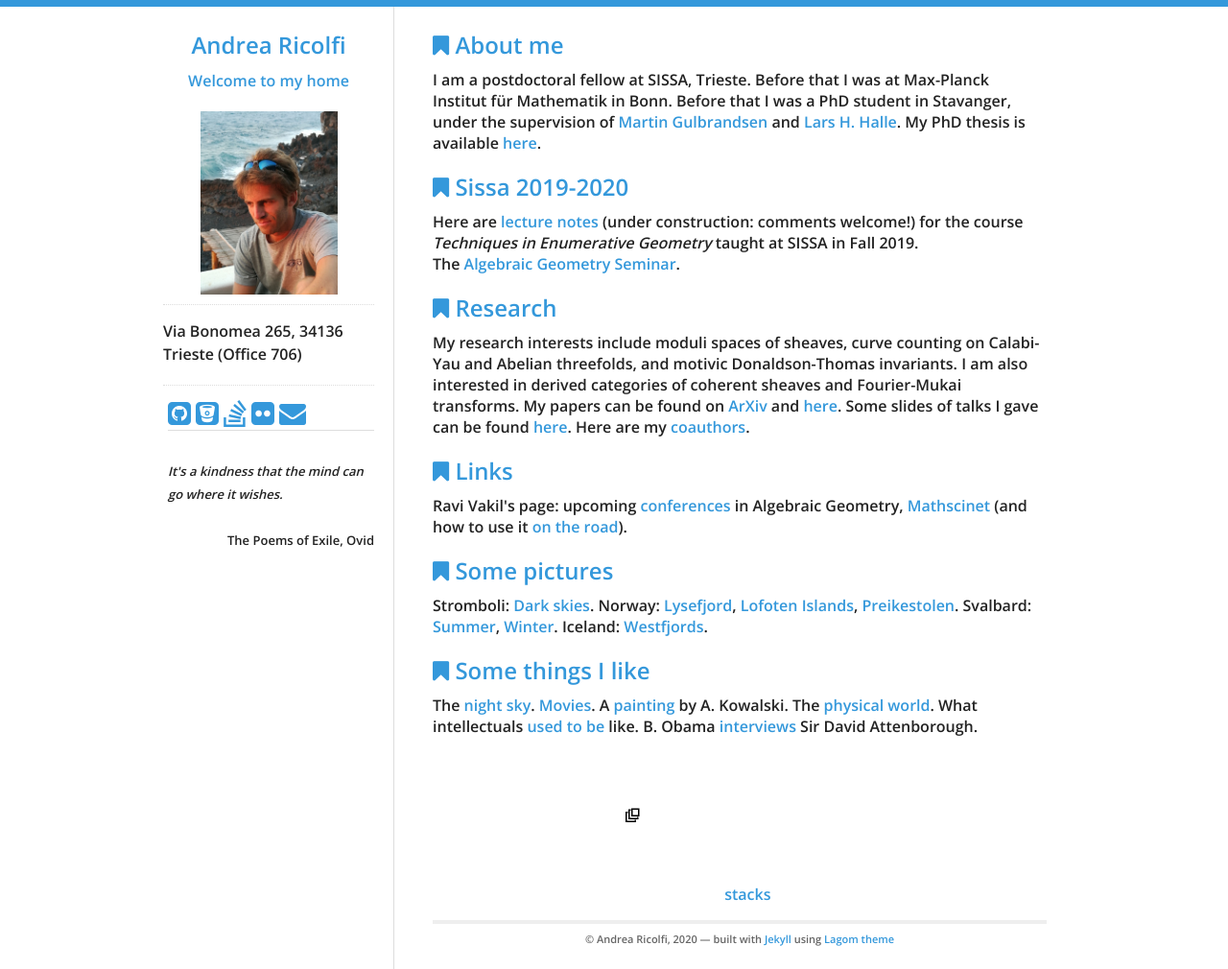
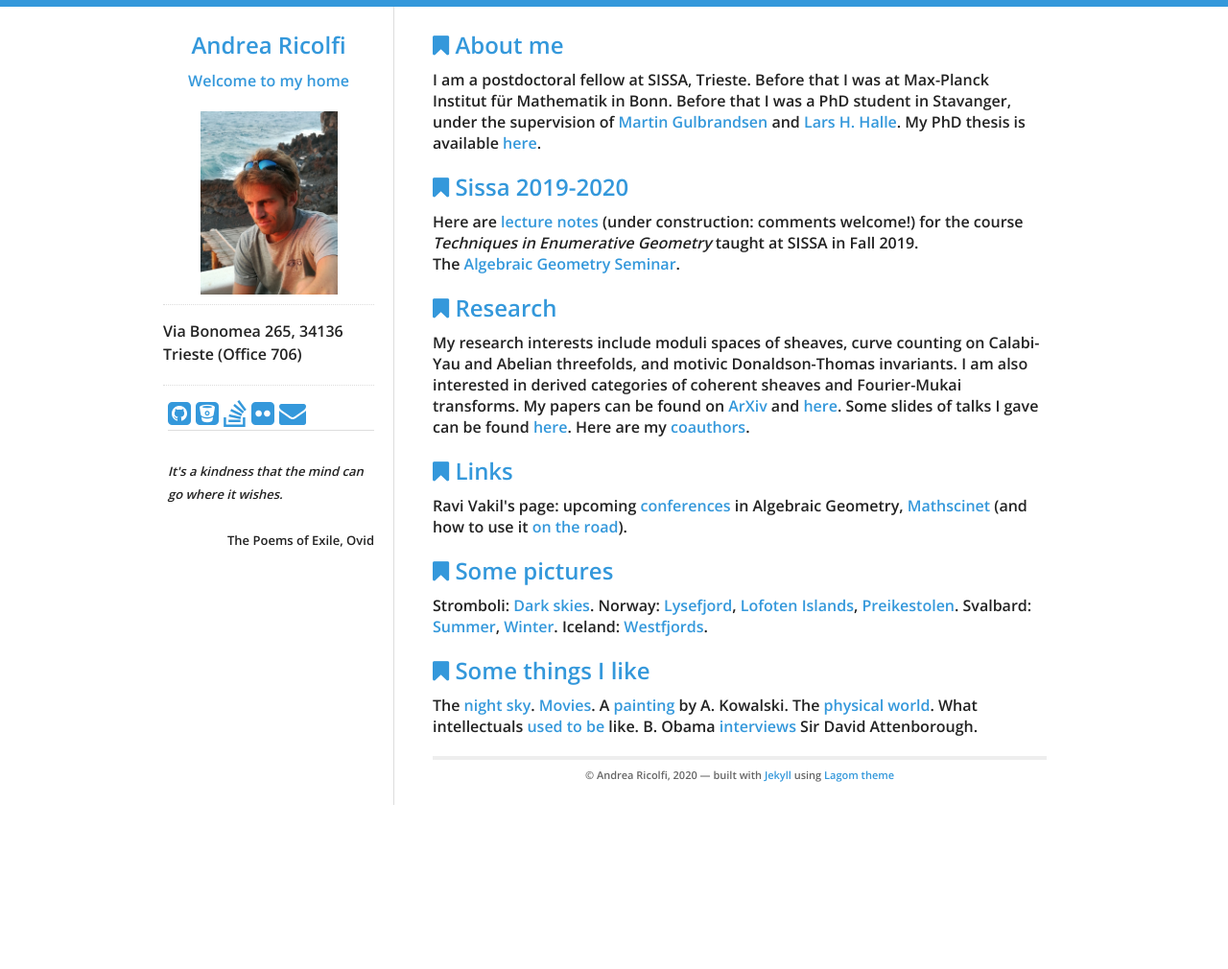
Before and after one commit to atricolfi/atricolfi.github.io, a Jekyll site: the page built from index.html, in a window 1280 px wide. Shown: the whole page at 96% size. Built offline with Jekyll 4.4.1, drawn with Linux system fonts in a browser that asks for light colours; after the commit the page ends 907 px from its top, so only the background shows below that.

Commit message:
Update index.html

```diff
--- a/index.html
+++ b/index.html
@@ -61,28 +61,4 @@ href="http://blogs.ams.org/beyondreviews/2015/04/28/using-mathscinet-at-home-or-
 Sir David Attenborough.
   <!--In case you care about the ocean: <a href="https://www.sealegacy.org">Sealegacy</a>, <a href="https://4ocean.com">4ocean</a>.-->
 
-    <ul class="social-media-list">
-
-                            <a href="https://stacks.math.columbia.edu">
-                                <span class="icon">
-                                    <?xml version="1.0"?>
-                                    <svg version="1.1" xmlns="http://www.w3.org/2000/svg">
-                                        <g transform="translate(200,70)">
-                                            <g transform="scale(0.5,-0.5)">
-
-                                                <polygon points="2,2 24,2 24,7 21,7 21,5 5,5 5,21 7,21 7,24 2,24"/>
-                                                <polygon points="8,8 29,8 29,13 26,13 26,11 11,11 11,26 13,26 13,29 8,29"/>
-                                                <polygon points="14,14 31,14 31,31 14,31"/>
-                                                <polygon points="17,17 28,17 28,28 17,28" style="fill: white;"/>
-
-                                            </g>
-                                        </g>
-                                    </svg>
-                                </span>
-                                stacks
-                            </a>
-</ul>
-
-<!--<img height="22" width="22" src="https://unpkg.com/simple-icons@v3/icons/googlescholar.svg" /> <a href="https://scholar.google.com/citations?user=bGunzxQAAAAJ&hl=en"><code class="url">Google Scholar</code></a> <br>-->
-
 </div>
```
